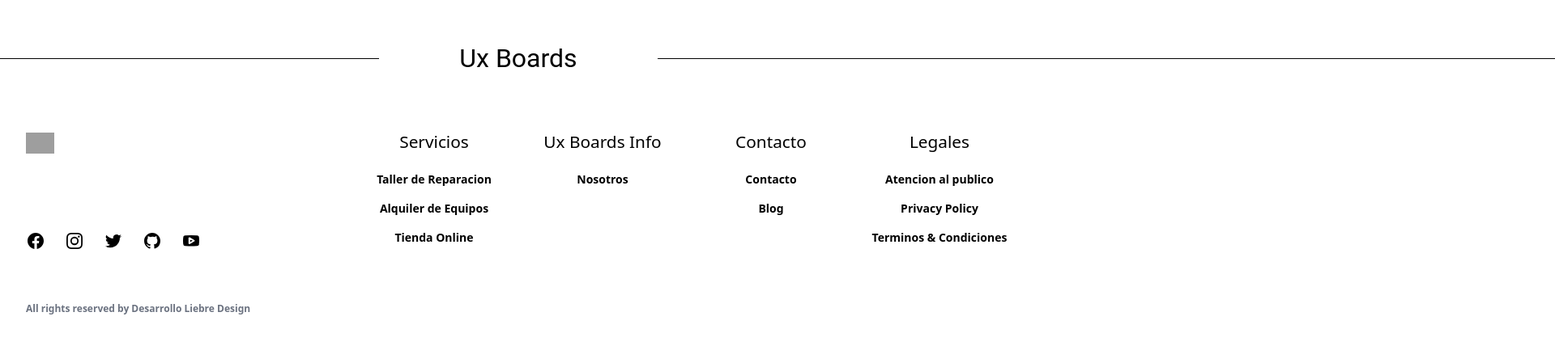
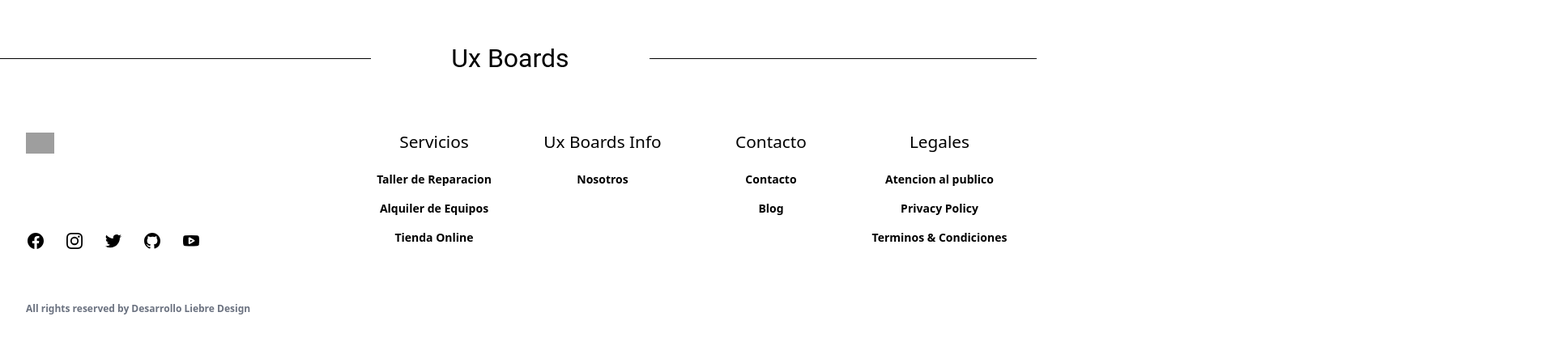
Before and after one commit to jeroalderete/Ux-Snowboard-Deploy, a React (Vite) app: page / in a window 1280 px wide. Shown: the part 882-1310 px from the top of the page at 81% size, 1920 px wide, since content can reach past the window. Built offline with nearby package versions, Linux system fonts and the light colour scheme; no server answers; the database is empty; grey boxes are pictures that could not be loaded; a web font is replaced by a local one.

Commit message:
Ux Migration React

```diff
--- a/src/components/Footer/Footer.jsx
+++ b/src/components/Footer/Footer.jsx
@@ -6,7 +6,7 @@ const Footer = () => {
   return (
     <>
       <div className="divisor-container pt-40">
-        <h1 className="divisor-word">Ux Boards</h1>
+        <h1 className="divisor-word mr-5">Ux Boards</h1>
       </div>
       <footer className="pt-7">
         <section aria-label="Site Footer" className="  text-black">
--- /dev/null
+++ b/src/components/ItemDetail/ItemDetail.css
@@ -0,0 +1,9 @@
+@media only screen and (max-width: 700px) {
+
+    .detail-mobile {
+        display: flex;
+        justify-content: center;
+        padding-bottom: 40px;
+    }
+
+}
--- a/src/components/ItemDetail/ItemDetail.jsx
+++ b/src/components/ItemDetail/ItemDetail.jsx
@@ -1,5 +1,6 @@
 import { AiTwotoneStar } from "react-icons/ai";
 import { useCartContext } from "../../Context/CartContext";
+import "./ItemDetail.css";
 
 import { ToastContainer, toast } from "react-toastify";
 import "react-toastify/dist/ReactToastify.css";
@@ -18,7 +19,7 @@ export default function ItemDetail({ detalles }) {
   return (
     <div className="pt-20 bg-slate-100 from-primario-200 to-primario-100">
       <div className="mx-auto max-w-2xl px-4 pb-16 pt-10 sm:px-6 lg:grid lg:max-w-7xl lg:grid-cols-3 lg:grid-rows-[auto,auto,1fr] ">
-        <div className="  max-w-2xl row-span-2 lg:row-span-3 lg:col-span-1">
+        <div className="  max-w-2xl row-span-2 lg:row-span-3 lg:col-span-1 detail-mobile">
           <img src={imagen} alt={nombre} className="w-50 h-50 object-cover " />
         </div>
         <div className="lg:col-span-2 pl-4 ">
--- a/src/components/ItemListContainer/itemListContainer.css
+++ b/src/components/ItemListContainer/itemListContainer.css
@@ -2,3 +2,15 @@
     position: relative;
     top: 50px;
 }
+
+
+@media only screen and (max-width: 700px) {
+
+    .product-container {
+        position: relative !important;
+        top: 0 !important;
+        padding-top: 100px !important;
+        padding: 40px;
+        margin-bottom: 20px;
+    }
+}
--- a/src/components/Navbar/Navbar.jsx
+++ b/src/components/Navbar/Navbar.jsx
@@ -265,7 +265,7 @@ const Navbar = () => {
                       CONTACTO
                     </NavLink>
                     <NavLink
-                      to={"/cart"}
+                      to={"/contacto"}
                       className="-mx-3 flex rounded-lg py-2 px-3 text-base font-semibold leading-7 text-gray-900 uppercase"
                     >
                       CARRITO
--- a/src/index.css
+++ b/src/index.css
@@ -5,6 +5,11 @@
 
 
 /* HEADER */
+
+#root {
+  max-width: 100% !important;
+  overflow: hidden;
+}
 
 .header {
   height: 20vh;
@@ -254,7 +259,7 @@ q:after {
 /* FONTS  */
 
 .font-primary {
-  font-family:  Arial, Tahoma, sans-serif;
+  font-family: Arial, Tahoma, sans-serif;
 }
 
 .font-secondary {
```
Also changed, not shown: src/components/Item/Item.css (line endings or trailing spaces).
